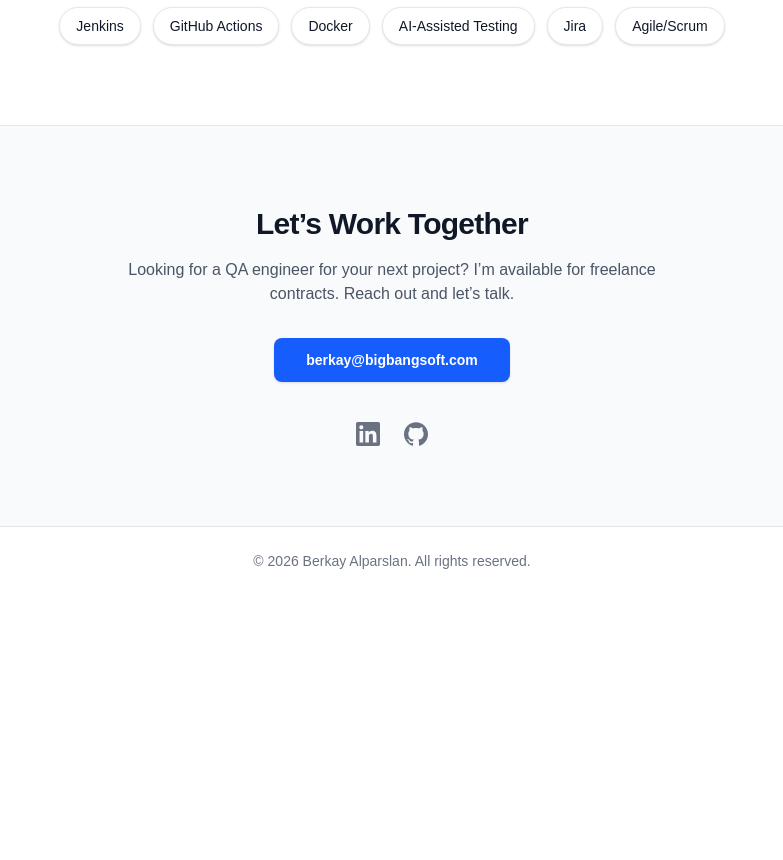
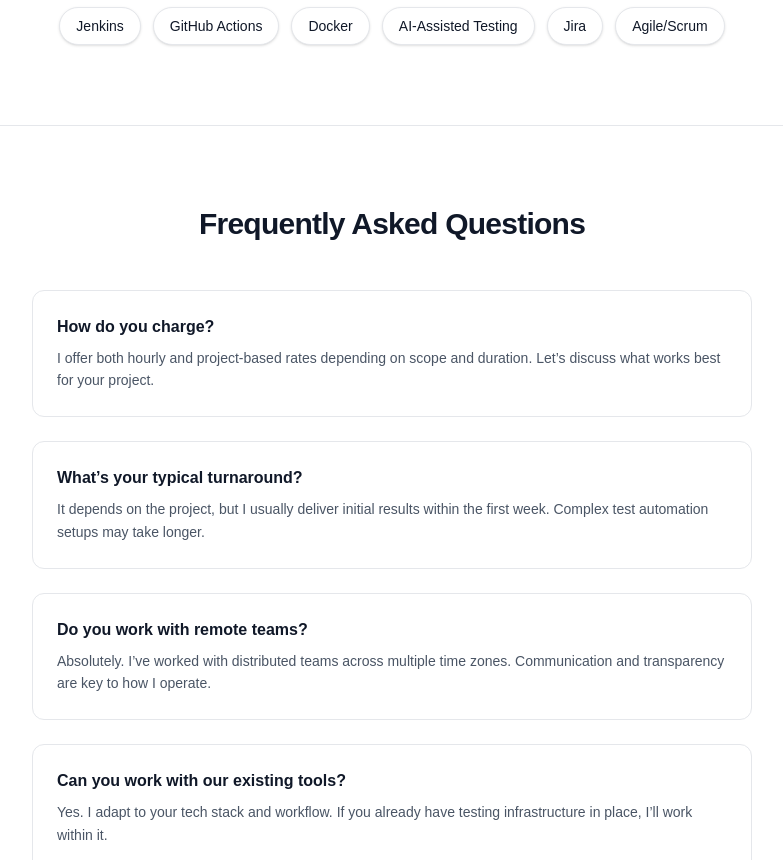
Before and after one commit to berkayalparslan/berkayalparslan.github.io, a Next.js app: page / in a window 1280 px wide. Shown: the part 1940-2800 px from the top of the page, without its empty margins (248-1031 px from the left). Before the commit the page ends 2535 px from the top, so only its background shows below. Built offline with nearby package versions, Linux system fonts and the light colour scheme.

Commit message:
feat: add FAQ section with multilingual support for common questions

```diff
--- a/app/page.tsx
+++ b/app/page.tsx
@@ -68,6 +68,16 @@ const translations = {
     skills: {
       title: "Tools & Technologies",
       subtitle: "A selection of technologies and tools I work with regularly.",
+    },
+    faq: {
+      title: "Frequently Asked Questions",
+      items: [
+        { q: "How do you charge?", a: "I offer both hourly and project-based rates depending on scope and duration. Let\u2019s discuss what works best for your project." },
+        { q: "What\u2019s your typical turnaround?", a: "It depends on the project, but I usually deliver initial results within the first week. Complex test automation setups may take longer." },
+        { q: "Do you work with remote teams?", a: "Absolutely. I\u2019ve worked with distributed teams across multiple time zones. Communication and transparency are key to how I operate." },
+        { q: "Can you work with our existing tools?", a: "Yes. I adapt to your tech stack and workflow. If you already have testing infrastructure in place, I\u2019ll work within it." },
+        { q: "What if I only need a one-time audit?", a: "That works too. I offer one-time QA audits where I review your product, identify risks, and deliver a detailed report with recommendations." },
+      ],
     },
     contact: {
       title: "Let\u2019s Work Together",
@@ -140,6 +150,16 @@ const translations = {
       subtitle:
         "Wyb\u00F3r technologii i narz\u0119dzi, z kt\u00F3rymi regularnie pracuj\u0119.",
     },
+    faq: {
+      title: "Cz\u0119sto zadawane pytania",
+      items: [
+        { q: "Jak rozliczasz si\u0119 za prac\u0119?", a: "Oferuj\u0119 stawki godzinowe i projektowe, w zale\u017Cno\u015Bci od zakresu i czasu trwania. Porozmawiajmy, co najlepiej pasuje do Twojego projektu." },
+        { q: "Jaki jest typowy czas realizacji?", a: "Zale\u017Cy od projektu, ale zwykle dostarczam pierwsze wyniki w ci\u0105gu pierwszego tygodnia. Z\u0142o\u017Cone konfiguracje automatyzacji mog\u0105 zaj\u0105\u0107 wi\u0119cej czasu." },
+        { q: "Czy pracujesz z zespo\u0142ami zdalnymi?", a: "Oczywi\u015Bcie. Pracowa\u0142em z rozproszonymi zespo\u0142ami w wielu strefach czasowych. Komunikacja i przejrzysto\u015B\u0107 to podstawa mojej pracy." },
+        { q: "Czy mo\u017Cesz pracowa\u0107 z naszymi narz\u0119dziami?", a: "Tak. Dostosowuj\u0119 si\u0119 do Twojego stosu technologicznego i workflow. Je\u015Bli masz ju\u017C infrastruktur\u0119 testow\u0105, b\u0119d\u0119 z niej korzysta\u0107." },
+        { q: "A je\u015Bli potrzebuj\u0119 tylko jednorazowego audytu?", a: "Jak najbardziej. Oferuj\u0119 jednorazowe audyty QA \u2014 przegl\u0105dam produkt, identyfikuj\u0119 ryzyka i dostarczam szczeg\u00F3\u0142owy raport z rekomendacjami." },
+      ],
+    },
     contact: {
       title: "Wsp\u00F3\u0142pracujmy",
       subtitle:
@@ -209,6 +229,16 @@ const translations = {
     skills: {
       title: "Ara\u00E7lar ve Teknolojiler",
       subtitle: "D\u00FCzenli olarak \u00E7al\u0131\u015Ft\u0131\u011F\u0131m teknoloji ve ara\u00E7lardan bir se\u00E7ki.",
+    },
+    faq: {
+      title: "S\u0131k\u00E7a Sorulan Sorular",
+      items: [
+        { q: "Nas\u0131l \u00FCcretlendiriyorsunuz?", a: "Kapsama ve s\u00FCreye ba\u011Fl\u0131 olarak saatlik veya proje bazl\u0131 \u00E7al\u0131\u015F\u0131yorum. Projenize en uygun modeli birlikte belirleyelim." },
+        { q: "Tipik teslimat s\u00FCreniz nedir?", a: "Projeye ba\u011Fl\u0131 olmakla birlikte, ilk sonu\u00E7lar\u0131 genellikle bir hafta i\u00E7inde sunar\u0131m. Kapsaml\u0131 test otomasyon kurulumlar\u0131 daha uzun s\u00FCrebilir." },
+        { q: "Uzaktan ekiplerle \u00E7al\u0131\u015F\u0131yor musunuz?", a: "Kesinlikle. Farkl\u0131 zaman dilimlerindeki da\u011F\u0131t\u0131k ekiplerle \u00E7al\u0131\u015Ft\u0131m. \u0130leti\u015Fim ve \u015Feffafl\u0131k \u00E7al\u0131\u015Fma \u015Feklimin temelidir." },
+        { q: "Mevcut ara\u00E7lar\u0131m\u0131zla \u00E7al\u0131\u015Fabilir misiniz?", a: "Evet. Mevcut teknoloji y\u0131\u011F\u0131n\u0131n\u0131za ve i\u015F ak\u0131\u015F\u0131n\u0131za uyum sa\u011Flar\u0131m. Halihaz\u0131rda bir test altyap\u0131n\u0131z varsa, onun \u00FCzerinden \u00E7al\u0131\u015F\u0131r\u0131m." },
+        { q: "Sadece tek seferlik bir denetime ihtiyac\u0131m varsa?", a: "Buna da a\u00E7\u0131\u011F\u0131m. \u00DCr\u00FCn\u00FCn\u00FCz\u00FC inceledi\u011Fim, riskleri belirledi\u011Fim ve \u00F6nerilerle birlikte detayl\u0131 bir rapor sundu\u011Fum tek seferlik QA denetimleri de yap\u0131yorum." },
+      ],
     },
     contact: {
       title: "Birlikte \u00C7al\u0131\u015Fal\u0131m",
@@ -419,6 +449,28 @@ export default function Home() {
         </div>
       </section>
 
+      {/* FAQ */}
+      <section className="border-t border-gray-200 dark:border-gray-800">
+        <div className="mx-auto max-w-3xl px-6 py-20">
+          <h2 className="mb-12 text-center text-3xl font-bold tracking-tight">
+            {t.faq.title}
+          </h2>
+          <div className="space-y-6">
+            {t.faq.items.map((item, i) => (
+              <div
+                key={i}
+                className="rounded-xl border border-gray-200 bg-white p-6 dark:border-gray-700 dark:bg-gray-800"
+              >
+                <h3 className="mb-2 text-base font-semibold">{item.q}</h3>
+                <p className="text-sm leading-relaxed text-gray-600 dark:text-gray-400">
+                  {item.a}
+                </p>
+              </div>
+            ))}
+          </div>
+        </div>
+      </section>
+
       {/* Contact */}
       <section
         id="contact"
```
